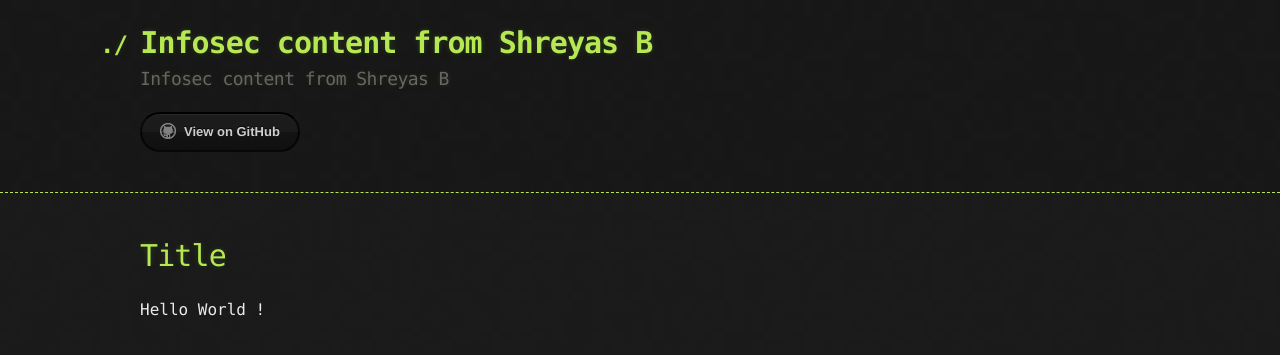
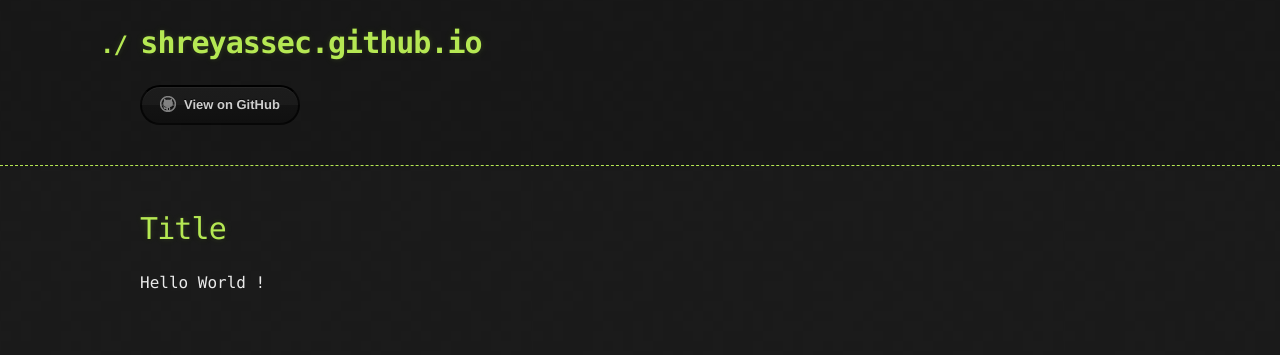
Before and after one commit to shreyassec/shreyassec.github.io, a Jekyll site: the page built from index.md, in a window 1280 px wide. Shown: the top 355 px of the page. Built offline with Jekyll 4.4.1, drawn with Linux system fonts in a browser that asks for light colours; our own code applies the rules of GitHub Pages for plain Markdown files; the repository's description, which GitHub fills in, is left out.

Commit message:
Update _config.yml

```diff
--- a/_config.yml
+++ b/_config.yml
@@ -1,5 +1 @@
-title: Infosec content from Shreyas B
-description: Infosec content from Shreyas B
-show_downloads: false
-google_analytics:
 theme: jekyll-theme-hacker
```
